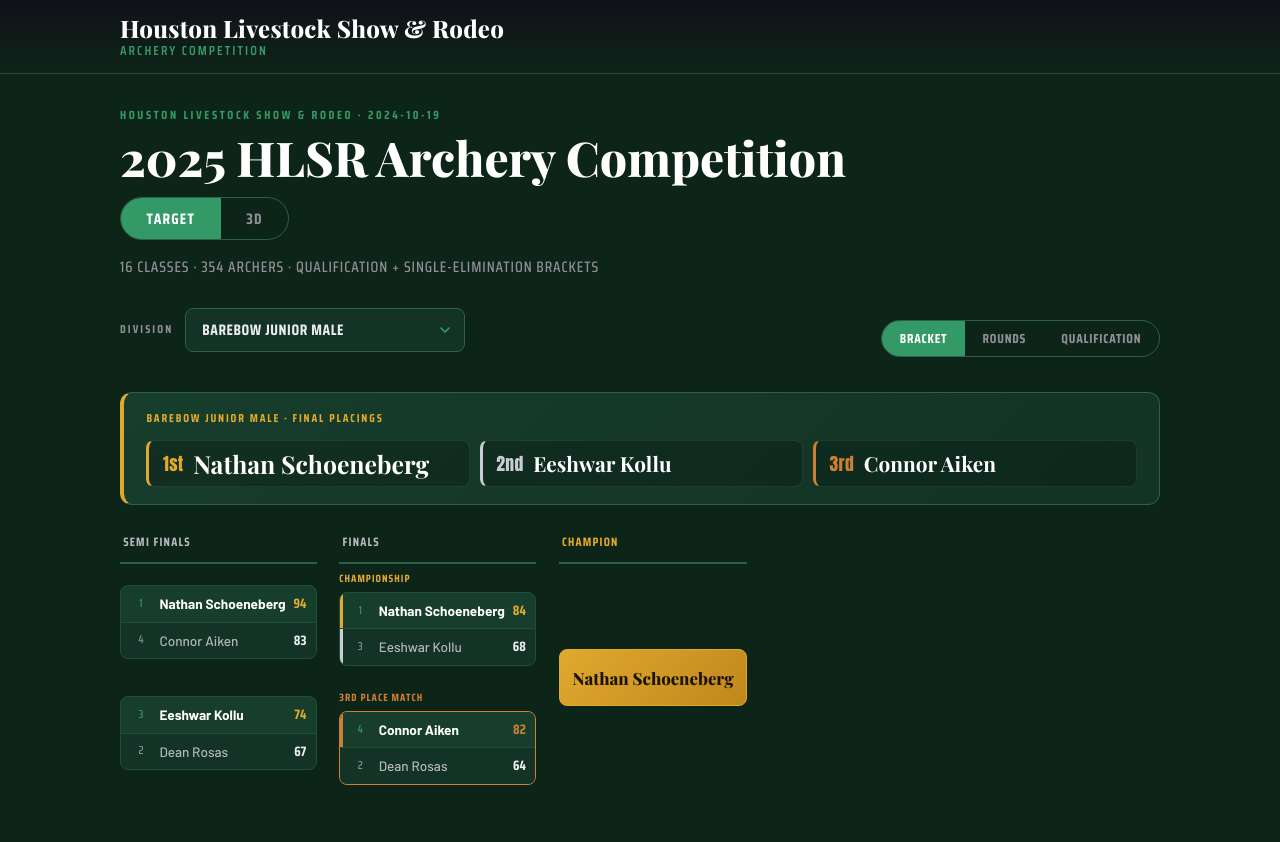
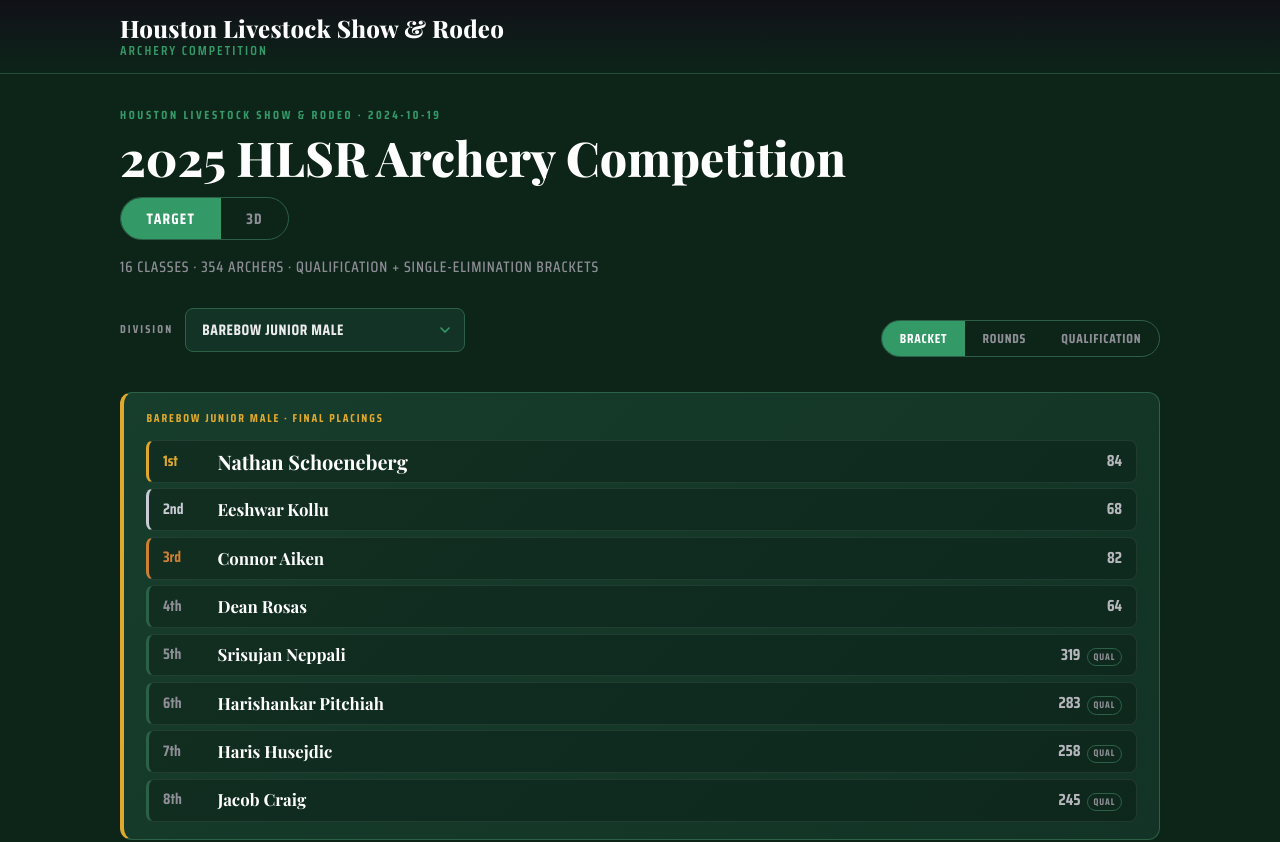
Before and after one commit to mhojnacki979/hlsr-archery, a Next.js app: page /hlsr-archery/ in a window 1280 px wide. Shown: the top 842 px of the page. Built offline with nearby package versions, Linux system fonts and the light colour scheme.

Commit message:
Final placings to 8 places using World Archery order

```diff
--- a/app/globals.css
+++ b/app/globals.css
@@ -925,6 +925,97 @@
   line-height: 1.1;
 }
 
+/* Final placings, 1st through 8th */
+.placing-list {
+  list-style: none;
+  margin: 0;
+  padding: 0;
+  display: flex;
+  flex-direction: column;
+  gap: 0.35rem;
+}
+
+.placing-row {
+  display: flex;
+  align-items: center;
+  gap: 0.8rem;
+  background: rgba(0, 0, 0, 0.22);
+  border: 1px solid rgba(255, 255, 255, 0.08);
+  border-left: 3px solid var(--border-strong);
+  border-radius: var(--radius-sm);
+  padding: 0.5rem 0.85rem;
+}
+
+.placing-row.is-gold {
+  border-left-color: var(--gold);
+}
+
+.placing-row.is-silver {
+  border-left-color: var(--silver);
+}
+
+.placing-row.is-bronze {
+  border-left-color: var(--bronze);
+}
+
+.placing-place {
+  flex: none;
+  width: 2.6rem;
+  font-family: var(--font-condensed);
+  font-weight: 700;
+  font-size: 0.95rem;
+  color: var(--text-muted);
+}
+
+.is-gold .placing-place {
+  color: var(--gold);
+}
+
+.is-silver .placing-place {
+  color: var(--silver);
+}
+
+.is-bronze .placing-place {
+  color: var(--bronze);
+}
+
+.placing-name {
+  flex: 1;
+  min-width: 0;
+  font-family: var(--font-display);
+  font-weight: 700;
+  font-size: 1.05rem;
+  color: #fff;
+  line-height: 1.15;
+}
+
+.is-gold .placing-name {
+  font-size: 1.25rem;
+}
+
+.placing-score {
+  flex: none;
+  display: inline-flex;
+  align-items: baseline;
+  gap: 0.4rem;
+  font-family: var(--font-condensed);
+  font-variant-numeric: tabular-nums;
+  font-weight: 700;
+  color: var(--text-secondary);
+}
+
+/* Marks places that fell back to qualification (no head-to-head match). */
+.placing-tag {
+  font-size: 0.6rem;
+  font-weight: 700;
+  letter-spacing: 0.1em;
+  text-transform: uppercase;
+  color: var(--text-muted);
+  border: 1px solid var(--border-strong);
+  border-radius: 999px;
+  padding: 0.05rem 0.35rem;
+}
+
 .is-gold .podium-name {
   font-size: clamp(1.2rem, 2.4vw, 1.55rem);
 }
--- a/src/components/event/event-boards.tsx
+++ b/src/components/event/event-boards.tsx
@@ -2,33 +2,40 @@
 
 import { useState } from 'react'
 import type { EventDivision } from '@/data/events'
-import { getPodium } from '@/data/events'
+import { getPlacings } from '@/data/events'
 import { DivisionBracket } from './division-bracket'
 import { RoundsView } from './rounds-view'
 
 type ViewMode = 'bracket' | 'rounds' | 'qualification'
 
-const PLACES = [
-  { key: 'first', label: '1st', cls: 'is-gold' },
-  { key: 'second', label: '2nd', cls: 'is-silver' },
-  { key: 'third', label: '3rd', cls: 'is-bronze' },
-] as const
+/** Medal styling for the top three; the rest render plain. */
+const MEDAL_CLASS = ['is-gold', 'is-silver', 'is-bronze'] as const
 
-function Podium({ division }: { division: EventDivision }) {
-  const podium = getPodium(division)
-  const places = PLACES.filter((p) => podium[p.key] !== null)
-  if (places.length === 0) return null
+function ordinal(place: number): string {
+  const tens = place % 100
+  if (tens >= 11 && tens <= 13) return `${place}th`
+  const suffix = ['th', 'st', 'nd', 'rd'][place % 10] ?? 'th'
+  return `${place}${suffix}`
+}
+
+function Placings({ division }: { division: EventDivision }) {
+  const placings = getPlacings(division)
+  if (placings.length === 0) return null
   return (
-    <div className="podium" aria-label={`${division.name} podium`}>
+    <div className="podium" aria-label={`${division.name} final placings`}>
       <span className="podium-eyebrow">{division.name} · Final Placings</span>
-      <div className="podium-rows">
-        {places.map((p) => (
-          <div className={`podium-row ${p.cls}`} key={p.key}>
-            <span className="podium-place">{p.label}</span>
-            <span className="podium-name">{podium[p.key]}</span>
-          </div>
+      <ol className="placing-list">
+        {placings.map((p) => (
+          <li className={`placing-row ${MEDAL_CLASS[p.place - 1] ?? ''}`} key={p.name}>
+            <span className="placing-place">{ordinal(p.place)}</span>
+            <span className="placing-name">{p.name}</span>
+            <span className="placing-score">
+              {p.score}
+              {p.source === 'qualification' && <span className="placing-tag">qual</span>}
+            </span>
+          </li>
         ))}
-      </div>
+      </ol>
     </div>
   )
 }
@@ -117,7 +124,7 @@
         )}
       </div>
 
-      <Podium division={active} />
+      <Placings division={active} />
 
       {showBracket && <DivisionBracket division={active} />}
       {view === 'rounds' && hasBracket && <RoundsView division={active} />}
--- a/src/data/events.ts
+++ b/src/data/events.ts
@@ -49,6 +49,105 @@
   third: string | null
 }
 
+/** One finishing position, 1st through Nth. */
+export interface Placing {
+  place: number
+  name: string
+  /** Elimination score for bracket places, qualification total otherwise. */
+  score: number
+  /** Whether the place was earned in the bracket or fell back to qualification. */
+  source: 'bracket' | 'qualification'
+}
+
+/** Names come from two EOS endpoints and can differ in case/spacing. */
+function nameKey(name: string): string {
+  return name.trim().toLowerCase()
+}
+
+/** Qualification seed for an archer, used to break equal elimination scores. */
+function qualRank(division: EventDivision, name: string): number {
+  const key = nameKey(name)
+  const row = division.qualification.find((q) => nameKey(q.name) === key)
+  return row?.rank ?? Number.MAX_SAFE_INTEGER
+}
+
+/** A losing archer plus how deep they got — later round means a better place. */
+interface EliminatedShooter {
+  shooter: BracketShooter
+  roundIndex: number
+}
+
+/** Every archer who lost a match, tagged with the round they went out in. */
+function bracketLosers(division: EventDivision): EliminatedShooter[] {
+  const losers: EliminatedShooter[] = []
+  const rounds = division.bracket?.rounds ?? []
+  rounds.forEach((round, roundIndex) => {
+    for (const match of round.matches) {
+      for (const shooter of [match.a, match.b]) {
+        if (shooter !== null && !shooter.winner) losers.push({ shooter, roundIndex })
+      }
+    }
+  })
+  return losers
+}
+
+/**
+ * Finishing order, 1st through `limit`.
+ *
+ * 1-4 come from the final round: match 0 is the gold match (winner 1st, loser
+ * 2nd), match 1 the bronze match (winner 3rd, loser 4th). Remaining places go to
+ * the other bracket losers ranked by elimination score, ties broken by the
+ * better qualification seed. Classes whose bracket was only four archers have no
+ * further losers, so the rest of the eight fill from qualification rank.
+ */
+export function getPlacings(division: EventDivision, limit = 8): Placing[] {
+  const placings: Placing[] = []
+  const taken = new Set<string>()
+
+  const add = (name: string, score: number, source: Placing['source']): void => {
+    const key = nameKey(name)
+    if (key === '' || taken.has(key)) return
+    taken.add(key)
+    placings.push({ place: placings.length + 1, name, score, source })
+  }
+
+  // Places 1-4 — the gold and bronze matches of the final round.
+  const rounds = division.bracket?.rounds ?? []
+  const final = rounds[rounds.length - 1]
+  for (const match of final?.matches.slice(0, 2) ?? []) {
+    const aWon = match.a.winner
+    const bWon = match.b?.winner === true
+    const winner = aWon ? match.a : bWon ? match.b : null
+    const loser = aWon ? match.b : bWon ? match.a : null
+    if (winner !== null) add(winner.name, winner.score, 'bracket')
+    if (loser !== null && loser !== undefined) add(loser.name, loser.score, 'bracket')
+  }
+
+  // Places 5+ — World Archery order: the round you went out in first (a
+  // quarter-final loser always outranks a 1/8 loser), then your score in the
+  // match that eliminated you, then the better qualification seed.
+  const remaining = bracketLosers(division)
+    .filter((e) => !taken.has(nameKey(e.shooter.name)))
+    .sort(
+      (a, b) =>
+        b.roundIndex - a.roundIndex ||
+        b.shooter.score - a.shooter.score ||
+        qualRank(division, a.shooter.name) - qualRank(division, b.shooter.name),
+    )
+  for (const { shooter } of remaining) {
+    if (placings.length >= limit) break
+    add(shooter.name, shooter.score, 'bracket')
+  }
+
+  // Fill any shortfall from the qualification standings.
+  for (const row of [...division.qualification].sort((a, b) => a.rank - b.rank)) {
+    if (placings.length >= limit) break
+    add(row.name, row.score, 'qualification')
+  }
+
+  return placings
+}
+
 function matchWinner(m: BracketMatch): string | null {
   if (m.a.winner) return m.a.name
   if (m.b?.winner) return m.b.name
```
